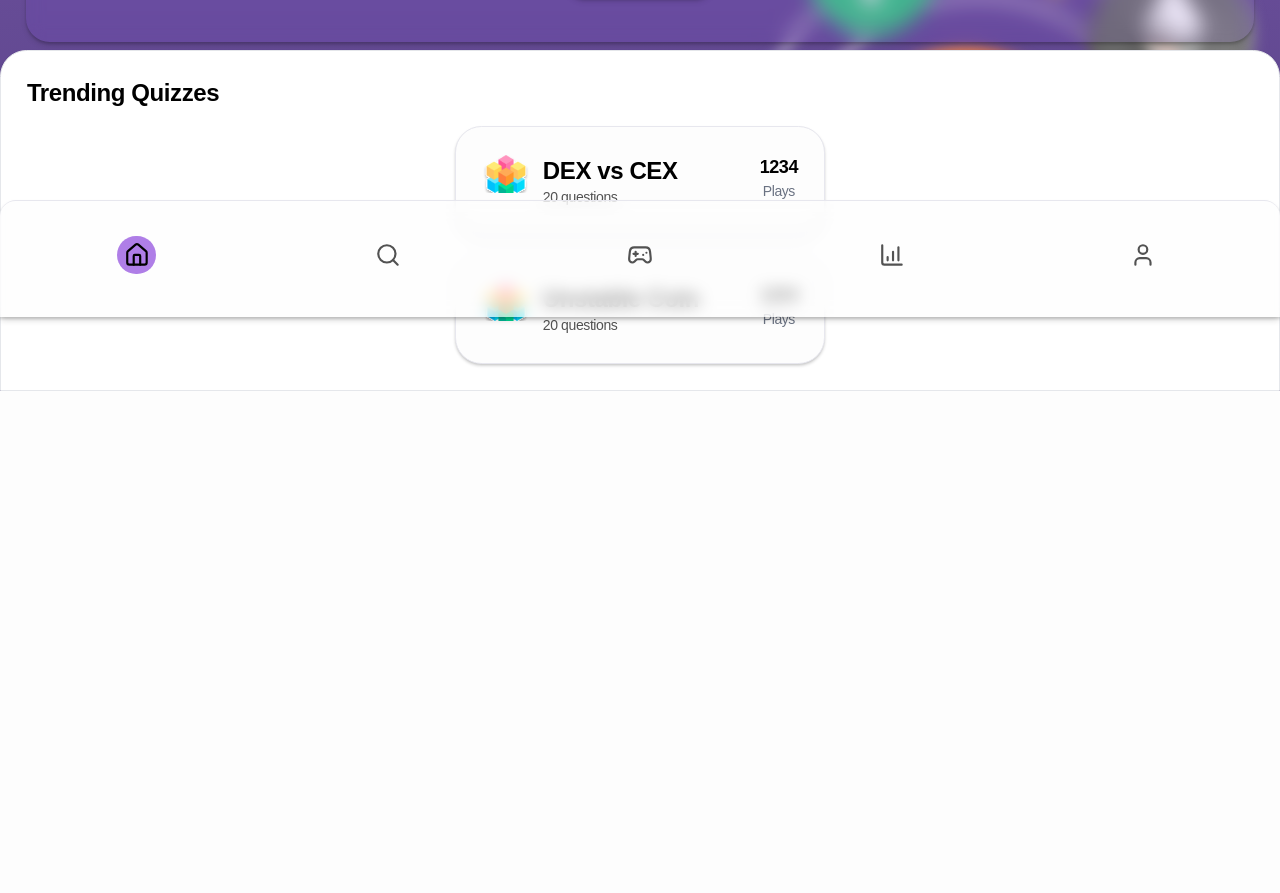
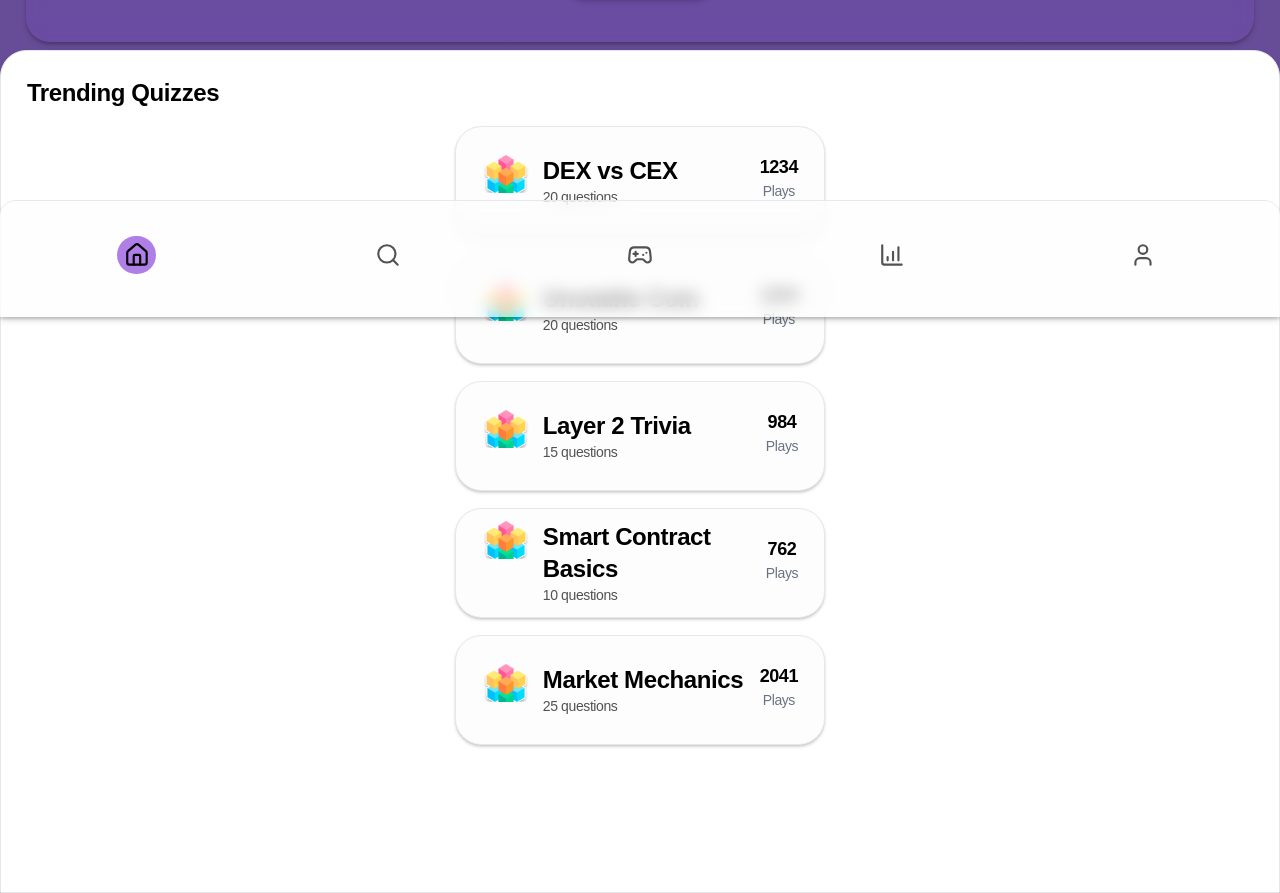
Before and after one commit to DeQuizifi/app.dequizifi.xyz, a Next.js app: page /dashboard in a window 1280 px wide. Shown: the part 483-1376 px from the top of the page. Before the commit the page ends 874 px from the top, so only its background shows below. Built offline with nearby package versions, Linux system fonts and the light colour scheme; what @rainbow-me/rainbowkit, wagmi would draw is missing.

Commit message:
feat: refactor TrendingQuiz component to use dynamic card rendering

```diff
--- a/src/components/dashboard/TrendingQuiz.tsx
+++ b/src/components/dashboard/TrendingQuiz.tsx
@@ -8,21 +8,32 @@ import {
 import Image from "next/image";
 
 export default function TrendingQuiz() {
+  const cards: { title: string; description: string; action: string }[] = [
+    { title: "DEX vs CEX", description: "20 questions", action: "1234" },
+    { title: "Unstable Coin", description: "20 questions", action: "1204" },
+    { title: "Layer 2 Trivia", description: "15 questions", action: "984" },
+    {
+      title: "Smart Contract Basics",
+      description: "10 questions",
+      action: "762",
+    },
+    { title: "Market Mechanics", description: "25 questions", action: "2041" },
+  ];
+
   return (
     <div className="border border-gray-200 bg-white rounded-t-xl p-4 shadow-sm">
       <h1 className="text-2xl font-semibold mx-2 my-2">Trending Quizzes</h1>
       {/* center the card list so each card can use mx-auto / max-w on small screens */}
       <div className="flex flex-col items-center">
-        <ReusableCard
-          title="DEX vs CEX"
-          description="20 questions"
-          action="1234"
-        />
-        <ReusableCard
-          title="Unstable Coin"
-          description="20 questions"
-          action="1204"
-        />
+        {cards.map((c, i) => (
+          <ReusableCard
+            key={`${c.title}-${c.action}-${i}`}
+            title={c.title}
+            description={c.description}
+            action={c.action}
+            isLast={i === cards.length - 1}
+          />
+        ))}
       </div>
     </div>
   );
@@ -32,13 +43,19 @@ export function ReusableCard({
   title,
   description,
   action,
+  isLast = false,
 }: {
   title: string;
   description: string;
   action: string;
+  isLast?: boolean;
 }) {
   return (
-    <Card className="my-2 w-full max-w-[370px] h-[110px] mx-auto">
+    <Card
+      className={`my-2 w-full max-w-[370px] h-[110px] mx-auto ${
+        isLast ? "mb-24 sm:mb-30" : ""
+      }`}
+    >
       <CardHeader className="flex items-center justify-between h-full">
         <div className="flex items-start gap-3">
           <Image
```
